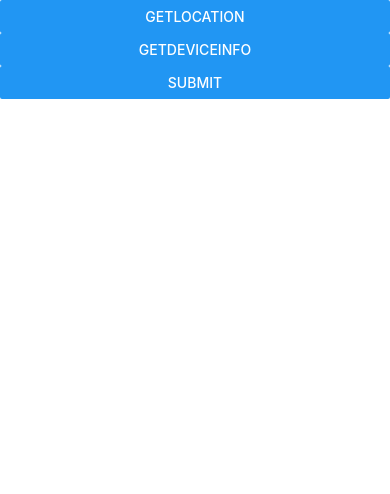
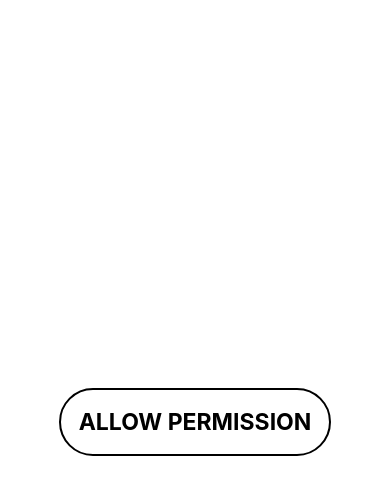
Before and after one commit to lekhrajsaa/TrackLocation-App-AK, a React Native app: screen / in a window 390 px wide. Shown: the top 494 px of the page. Built offline with nearby package versions, Linux system fonts and the light colour scheme.

Commit message:
welcomeMessage & PermissionBtn components created

```diff
--- a/App.js
+++ b/App.js
@@ -1,40 +1,101 @@
 import {Button, StyleSheet, Text, View} from 'react-native';
-import React, {useState} from 'react';
+import React, {useEffect, useState} from 'react';
 import getLocation from './src/components/getLocation';
 import getDeviceInfo from './src/components/getDeviceInfo';
 import setDataOnDB from './src/components/setDataOnDB';
+import {PermissionsAndroid} from 'react-native';
+import PermissionBtn from './src/components/PermissionBtn';
+import WelcomeMessage from './src/components/WelcomeMessage';
 
 export default function App() {
+  const [ifPermission, setIfPermission] = useState();
   const [latitude, setLatitude] = useState();
   const [longitude, setLongitude] = useState();
   const [ip, setIp] = useState();
   const [appName, setAppName] = useState();
   const [brand, setBrand] = useState();
+  const [clock, setClock] = useState();
 
-  const getCurrentPosition = () => {
-    getLocation(setLatitude, setLongitude);
+  const requestLocationPermission = async () => {
+    const chckLocationPermission = PermissionsAndroid.check(
+      PermissionsAndroid.PERMISSIONS.ACCESS_FINE_LOCATION,
+    );
+    if (chckLocationPermission === PermissionsAndroid.RESULTS.GRANTED) {
+      alert("You've access for the location");
+    } else {
+      try {
+        const granted = await PermissionsAndroid.request(
+          PermissionsAndroid.PERMISSIONS.ACCESS_FINE_LOCATION,
+        );
+        if (granted === PermissionsAndroid.RESULTS.GRANTED) {
+          setIfPermission(true);
+          sendData()
+        } else {
+          setIfPermission('');
+          alert('Location Permission is required');
+        }
+      } catch (err) {
+        console.warn(err);
+      }
+    }
   };
 
-  const getcurrentDeviceInfo = () => {
-    getDeviceInfo(setIp, setAppName, setBrand);
-  };
+  useEffect(() => {
+    requestLocationPermission();
+  }, []);
 
-  const onSubmit = () => {
+  const sendData = () => {
     // console.log(latitude);
     // console.log(longitude);
     // console.log(ip);
     // console.log(appName);
     // console.log(brand);
-    setDataOnDB(latitude, longitude, ip, appName, brand);
+    getDeviceInfo(setIp, setAppName, setBrand);
+    setInterval(() => {
+      setClock(new Date().toLocaleString());
+      getLocation(setLatitude, setLongitude);
+      setDataOnDB(clock, latitude, longitude, ip, appName, brand);
+      // console.log(clock);
+    }, 10000);
   };
 
+  const pressHandle = () => {
+    requestLocationPermission();
+  };
+
+  // const locationHandle = () => {
+  //   getLocation(setLatitude, setLongitude);
+  // }
+
+  // const deviceHandle = () => {
+  //   getDeviceInfo(setIp, setAppName, setBrand);
+  // }
+
+  // const submitHandle = () => {
+  //   setClock(new Date().toLocaleString());
+  //   getLocation(setLatitude, setLongitude);
+  //   getDeviceInfo(setIp, setAppName, setBrand);
+  //   setDataOnDB(clock, latitude, longitude, ip, appName, brand);
+  // }
+
   return (
-    <View>
-      <Button title="getLocation" onPress={getCurrentPosition} />
-      <Button title="getDeviceInfo" onPress={getcurrentDeviceInfo} />
-      <Button title="submit" onPress={onSubmit} />
+    <View style={styles.mainContainer}>
+      {ifPermission ? (
+        <WelcomeMessage />
+      ) : (
+        <PermissionBtn onPress={pressHandle} />
+      )}
+      {/* <Button title='location' onPress={locationHandle} />
+      <Button title='deviceInfo' onPress={deviceHandle} />
+      <Button title='submit' onPress={submitHandle} /> */}
     </View>
   );
 }
 
-const styles = StyleSheet.create({});
+const styles = StyleSheet.create({
+  mainContainer: {
+    flex: 1,
+    alignItems: 'center',
+    justifyContent: 'center',
+  },
+});
--- /dev/null
+++ b/src/components/PermissionBtn.js
@@ -0,0 +1,27 @@
+import { Button, StyleSheet, Text, TouchableOpacity, View } from 'react-native'
+import React from 'react'
+
+export default function PermissionBtn({onPress}) {
+  return (
+    <TouchableOpacity onPress={onPress} >
+      <View style={styles.btn}>
+        <Text style={styles.textStyle}>
+          ALLOW PERMISSION
+        </Text>
+      </View>
+    </TouchableOpacity>
+  )
+}
+
+const styles = StyleSheet.create({
+  btn: {
+    padding: 18,
+    borderWidth: 2,
+    color: 'red',
+    borderRadius: 50
+  },
+  textStyle: {
+    fontSize: 23,
+    fontWeight: 700,
+  }
+})
--- /dev/null
+++ b/src/components/WelcomeMessage.js
@@ -0,0 +1,18 @@
+import { StyleSheet, Text, View } from 'react-native'
+import React from 'react'
+
+export default function WelcomeMessage() {
+  return (
+    <View >
+      <Text style={styles.textStyle}>Welcome to the </Text>
+      <Text style={styles.textStyle}>Location Tracking App</Text>
+    </View>
+  )
+}
+
+const styles = StyleSheet.create({
+  textStyle: {
+    fontSize: 25,
+    alignSelf: 'center'
+  }
+})
--- a/src/components/getLocation.js
+++ b/src/components/getLocation.js
@@ -5,7 +5,7 @@ import GetLocation from 'react-native-get-location';
 export default function getLocation(currentLatitude, currentLongitude) {
   GetLocation.getCurrentPosition({
     enableHighAccuracy: true,
-    timeout: 2500,
+    timeout: 5000,
   })
     .then(location => {
       console.log(location);
--- a/src/components/setDataOnDB.js
+++ b/src/components/setDataOnDB.js
@@ -2,11 +2,12 @@ import {StyleSheet, Text, View} from 'react-native';
 import database from '@react-native-firebase/database';
 import React from 'react';
 
-export default async function setDataOnDB(latitude, longitude, ip, appName, brand) {
+export default async function setDataOnDB(clock, latitude, longitude, ip, appName, brand) {
   try {
     const response = await database()
       .ref('/users/1')
       .set({
+        time: clock,
         lat: latitude,
         lon: longitude,
         ip: ip,
```
